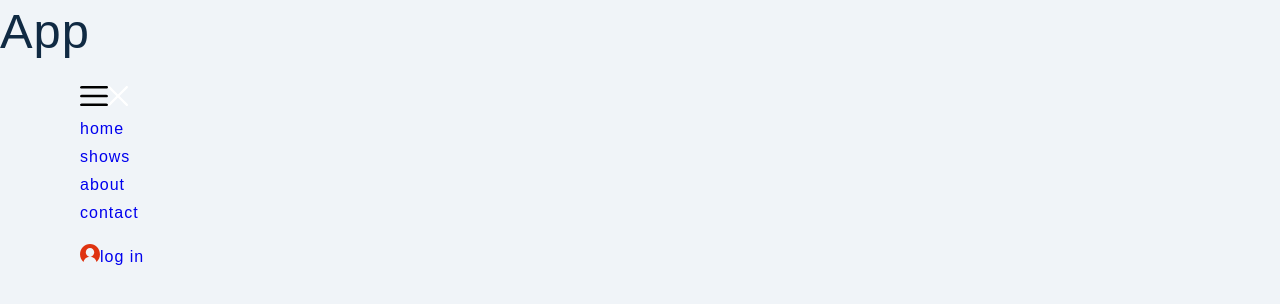
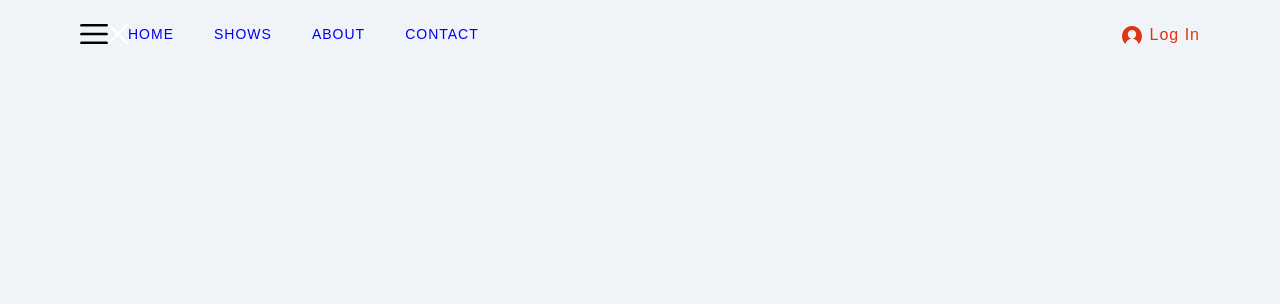
Before and after one commit to SutheeDev/The-Bloc-Camp, a React (Create React App) app in the folder client/: page / in a window 1280 px wide. Shown: the top 304 px of the page. Built offline with nearby package versions, Linux system fonts and the light colour scheme.

Commit message:
initial style for Navbar

```diff
--- a/client/src/App.js
+++ b/client/src/App.js
@@ -3,7 +3,6 @@ import Landing from "./pages/Landing.js";
 function App() {
   return (
     <>
-      <h1>App</h1>
       <Landing />
     </>
   );
--- a/client/src/components/Navbar.js
+++ b/client/src/components/Navbar.js
@@ -5,7 +5,7 @@ import styled from "styled-components";
 
 const Navbar = () => {
   return (
-    <section class="navigation">
+    <Wrapper class="navigation">
       <div class="container">
         <div>
           <nav>
@@ -34,9 +34,132 @@ const Navbar = () => {
           <a href="#">log in</a>
         </div>
       </div>
-    </section>
+    </Wrapper>
   );
 };
 export default Navbar;
 
-const Wrapper = styled.section``;
+const Wrapper = styled.section`
+  section.navigation {
+    background-color: #221333;
+    padding: 37px 0;
+    position: absolute;
+    top: 0;
+    left: 0;
+    width: 100%;
+    height: 60px;
+    overflow: hidden;
+    z-index: 10;
+    transition: all 0.2s ease;
+  }
+  .navigation {
+    transition: all 0.2s ease;
+  }
+  .container {
+    width: 90vw;
+    margin: 0 auto;
+    display: flex;
+    justify-content: space-between;
+    align-items: flex-start;
+  }
+  .links {
+    padding: 0;
+  }
+  .navigation nav {
+    width: 100%;
+  }
+  .links li {
+    text-transform: uppercase;
+    font-size: 20px;
+    font-weight: 400;
+    cursor: pointer;
+  }
+  .links li svg {
+    margin-bottom: 100px;
+    fill: #df3311;
+  }
+  .logIn {
+    display: flex;
+    align-items: center;
+    cursor: pointer;
+  }
+  .logIn a {
+    text-transform: capitalize;
+    font-weight: 400;
+    font-size: 16px;
+    letter-spacing: 1px;
+    margin-left: 8px;
+    color: #df3311;
+  }
+  .link {
+    display: block;
+    margin-bottom: 40px;
+  }
+  section.navigation.open-nav {
+    height: auto;
+  }
+  .hamburger {
+    display: grid;
+    place-items: left;
+  }
+  .hamburger-open,
+  .hamburger-close {
+    grid-area: 1/1;
+    transition: all 0.2s ease;
+  }
+  .hamburger-close {
+    opacity: 0;
+  }
+  section.navigation.open-nav .hamburger-open {
+    opacity: 0;
+  }
+  section.navigation.open-nav .hamburger-close {
+    opacity: 1;
+  }
+  @media screen and (min-width: 850px) {
+    section.navigation {
+      background-color: transparent;
+      padding: 10px 0;
+      position: fixed;
+      top: 19px;
+      left: 0;
+      width: 100%;
+    }
+    .container {
+      align-items: center;
+    }
+    .navigation nav {
+      background-color: #221333;
+      width: 40vw;
+      border-radius: 2px;
+      padding-left: 10px;
+    }
+    .links {
+      display: flex;
+      justify-content: flex-start;
+      align-items: center;
+      padding: 8px 0 10px 0;
+    }
+    .links li {
+      margin-right: 40px;
+      font-size: 14px;
+      display: flex;
+      justify-content: flex-start;
+      align-items: center;
+    }
+    .links li:first-child {
+      margin-right: 0;
+    }
+    .links li svg {
+      display: none;
+    }
+    .link {
+      margin-bottom: 0;
+    }
+  }
+  @media screen and (max-width: 450px) {
+    .logIn a {
+      font-size: 12px;
+    }
+  }
+`;
```
